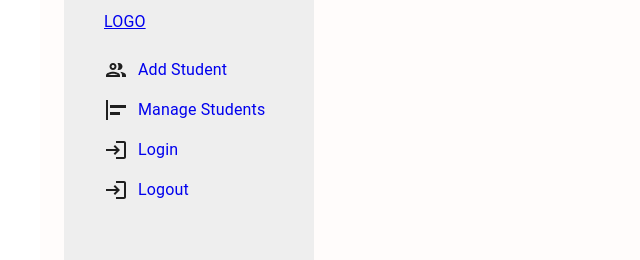
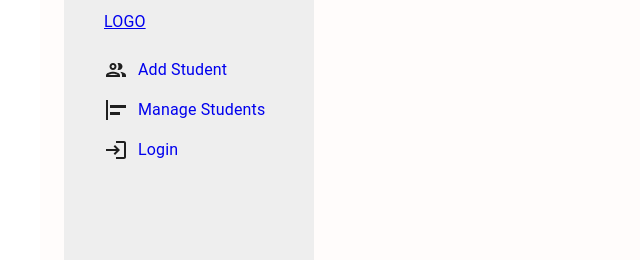
Before and after one commit to mdismail645221/evaluation-assignment-client, a React (Create React App) app: page / in a window 1280 px wide. Shown: the top 260 px of the page, without its empty margins (0-640 px from the left). Built offline with nearby package versions, Linux system fonts and the light colour scheme; no server answers.

Commit message:
Navbar component was conditonal rendaring implement

```diff
--- a/src/components/Navber/Navber.js
+++ b/src/components/Navber/Navber.js
@@ -1,5 +1,5 @@
 
-import React from 'react';
+import React, { useContext } from 'react';
 import { Link } from 'react-router-dom';
 import '../Navber/Navbar.css'
 import PeopleOutlinedIcon from '@mui/icons-material/PeopleOutlined';
@@ -7,9 +7,16 @@ import PeopleOutlinedIcon from '@mui/icons-material/PeopleOutlined';
 import { LI } from '../../styled/ManageStudent';
 import AlignHorizontalLeftOutlinedIcon from '@mui/icons-material/AlignHorizontalLeftOutlined';
 import LoginOutlinedIcon from '@mui/icons-material/LoginOutlined';
+import  { AuthContext } from '../../context/AuthProvider';
 
 
 const Navber = () => {
+
+    const { user, logOut } = useContext(AuthContext)
+
+    // console.log(user.email)
+
+
     return (
         <aside className='navbar-container'>
             {/* logo */}
@@ -32,10 +39,10 @@ const Navber = () => {
                         <LoginOutlinedIcon/>
                         <Link to="/login">Login</Link>
                     </LI>
-                    <LI>
-                        <LoginOutlinedIcon/>
+                    {user && <LI onClick={logOut}>
+                        <LoginOutlinedIcon />
                         <Link to="/register">Logout</Link>
-                    </LI>
+                    </LI>}
                 </ul>
             </nav>
         </aside>
```
Also changed, not shown: src/context/AuthProvider.js (line endings or trailing spaces).
